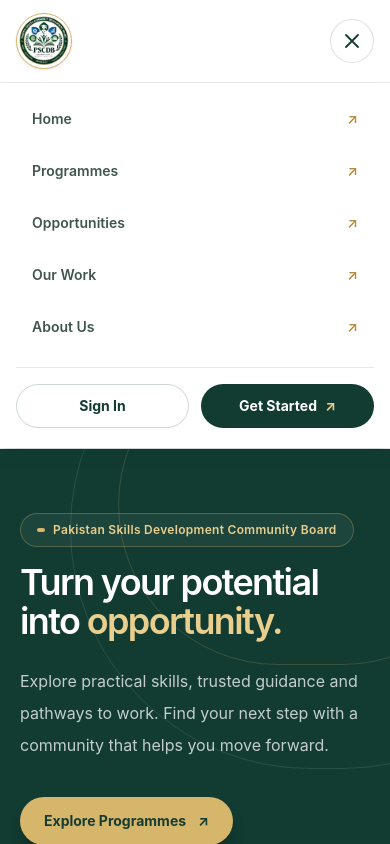
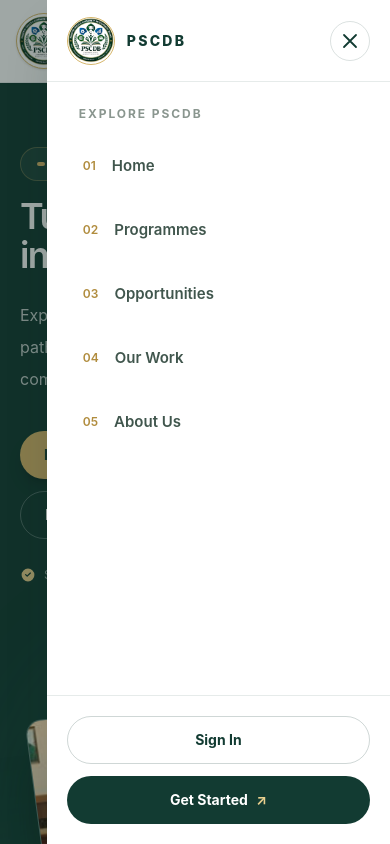
Before and after one commit to AzharSultan985/PSCDB_Project, a React app in the folder Frontend/: page / in a window 390 px wide. Both pictures are taken after a click on the button "Open navigation menu". Shown: the top 844 px of the page. Built offline with nearby package versions, Linux system fonts and the light colour scheme; the HTML template or start-up script is replaced by a standard one.

Commit message:
fixing navbar sidebar over floating

```diff
--- a/Frontend/MainLayout/Navbar.jsx
+++ b/Frontend/MainLayout/Navbar.jsx
@@ -1,11 +1,11 @@
-import { useEffect, useState } from "react";
+import { useEffect, useRef, useState } from "react";
 
 const links = [
-  { label: "Home", href: "#home" },
-  { label: "Programmes", href: "#programmes" },
-  { label: "Opportunities", href: "#opportunities" },
-  { label: "Our Work", href: "#our-work" },
-  { label: "About Us", href: "#about" },
+  { label: "Home", href: "/" },
+  { label: "Programmes", href: "/programmes" },
+  { label: "Opportunities", href: "/opportunities" },
+  { label: "Our Work", href: "/our-work" },
+  { label: "About Us", href: "/about" },
 ];
 
 function MenuIcon({ open }) {
@@ -32,39 +32,78 @@
   const [menuOpen, setMenuOpen] = useState(false);
   const [scrolled, setScrolled] = useState(false);
 
+  const menuButtonRef = useRef(null);
+  const closeButtonRef = useRef(null);
+  const drawerRef = useRef(null);
+
   useEffect(() => {
     function handleScroll() {
       setScrolled(window.scrollY > 12);
     }
 
+    handleScroll();
+    window.addEventListener("scroll", handleScroll, { passive: true });
+
+    return () => window.removeEventListener("scroll", handleScroll);
+  }, []);
+
+  useEffect(() => {
+    if (!menuOpen) return;
+
+    const previousOverflow = document.body.style.overflow;
+    document.body.style.overflow = "hidden";
+    closeButtonRef.current?.focus();
+
     function handleKeyDown(event) {
-      if (event.key === "Escape") setMenuOpen(false);
+      if (event.key === "Escape") {
+        setMenuOpen(false);
+        return;
       }
 
-    handleScroll();
-    window.addEventListener("scroll", handleScroll, { passive: true });
+      if (event.key === "Tab" && drawerRef.current) {
+        const focusableElements = drawerRef.current.querySelectorAll(
+          'a[href], button:not([disabled])'
+        );
+
+        const first = focusableElements[0];
+        const last = focusableElements[focusableElements.length - 1];
+
+        if (event.shiftKey && document.activeElement === first) {
+          event.preventDefault();
+          last?.focus();
+        } else if (!event.shiftKey && document.activeElement === last) {
+          event.preventDefault();
+          first?.focus();
+        }
+      }
+    }
+
     window.addEventListener("keydown", handleKeyDown);
 
     return () => {
-      window.removeEventListener("scroll", handleScroll);
+      document.body.style.overflow = previousOverflow;
       window.removeEventListener("keydown", handleKeyDown);
+      menuButtonRef.current?.focus();
     };
-  }, []);
+  }, [menuOpen]);
 
   function closeMenu() {
     setMenuOpen(false);
   }
 
   return (
+    <>
       <header
         className={`sticky top-0 z-50 border-b border-[#123b32]/10 bg-white/95 text-[#123b32] backdrop-blur-xl transition-shadow duration-300 ${
-        scrolled ? "shadow-md shadow-[#123b32]/10" : "shadow-sm shadow-[#123b32]/5"
+          scrolled
+            ? "shadow-md shadow-[#123b32]/10"
+            : "shadow-sm shadow-[#123b32]/5"
         }`}
       >
         <div className="mx-auto flex min-h-[82px] max-w-7xl items-center justify-between gap-5 px-4 sm:px-6 lg:px-10">
-        {/* Brand and logo */}
+          {/* Logo and brand */}
           <a
-          href="#home"
+            href="/"
             aria-label="PSCDB home"
             className="flex shrink-0 items-center gap-3 rounded-lg focus-visible:outline-2 focus-visible:outline-offset-4 focus-visible:outline-[#167a62]"
           >
@@ -106,16 +145,16 @@
           </nav>
 
           {/* Desktop actions */}
-        <div className="hidden shrink-0 items-center gap-5 md:flex">
+          <div className="hidden shrink-0 items-center gap-5 lg:flex">
             <a
-            href="#sign-in"
+              href="/sign-in"
               className="rounded-lg px-2 py-2 text-[13px] font-bold text-[#123b32] transition-colors hover:text-[#167a62] focus-visible:outline-2 focus-visible:outline-offset-4 focus-visible:outline-[#167a62]"
             >
               Sign In
             </a>
 
             <a
-            href="#programmes"
+              href="/register"
               className="inline-flex min-h-11 items-center gap-2 rounded-full bg-[#123b32] px-5 text-[13px] font-bold text-white shadow-md shadow-[#123b32]/15 transition hover:-translate-y-0.5 hover:bg-[#167a62] hover:shadow-lg focus-visible:outline-2 focus-visible:outline-offset-4 focus-visible:outline-[#d6b66b]"
             >
               Get Started
@@ -125,54 +164,125 @@
             </a>
           </div>
 
-        {/* Mobile menu button */}
+          {/* Mobile/tablet menu button */}
           <button
+            ref={menuButtonRef}
             type="button"
-          aria-label={menuOpen ? "Close navigation menu" : "Open navigation menu"}
+            aria-label={
+              menuOpen ? "Close navigation menu" : "Open navigation menu"
+            }
             aria-expanded={menuOpen}
-          aria-controls="pscdb-mobile-navigation"
+            aria-controls="pscdb-mobile-drawer"
             onClick={() => setMenuOpen((open) => !open)}
             className="grid h-11 w-11 place-items-center rounded-full border border-[#123b32]/15 bg-white text-[#123b32] transition hover:border-[#167a62]/40 hover:bg-[#f3f7f4] focus-visible:outline-2 focus-visible:outline-offset-2 focus-visible:outline-[#167a62] lg:hidden"
           >
             <MenuIcon open={menuOpen} />
           </button>
         </div>
+      </header>
 
-      {/* Mobile navigation */}
+      {/* Backdrop: sibling of header, covers the viewport */}
+      <button
+        type="button"
+        tabIndex={-1}
+        aria-hidden="true"
+        onClick={closeMenu}
+        className={`fixed inset-0 z-[60] cursor-default bg-[#10251f]/40 transition-[opacity,visibility] duration-300 lg:hidden ${
+          menuOpen ? "visible opacity-100" : "invisible opacity-0 delay-300"
+        }`}
+      />
+
+      {/* Right-side mobile drawer: sibling of header */}
+      <aside
+        id="pscdb-mobile-drawer"
+        ref={drawerRef}
+        role={menuOpen ? "dialog" : undefined}
+        aria-modal={menuOpen ? "true" : undefined}
+        aria-label="Mobile navigation"
+        aria-hidden={!menuOpen}
+        className={`fixed inset-y-0 right-0 z-[70] flex h-dvh w-[min(88vw,390px)] flex-col overflow-hidden bg-white shadow-2xl shadow-[#10251f]/20 transition-transform duration-300 ease-out motion-reduce:transition-none lg:hidden ${
+          menuOpen ? "translate-x-0" : "translate-x-full"
+        }`}
+      >
         {menuOpen && (
+          <>
+            {/* Drawer header */}
+            <div className="flex min-h-[82px] shrink-0 items-center justify-between border-b border-[#123b32]/10 px-5">
+              <a
+                href="/"
+                onClick={closeMenu}
+                className="flex items-center gap-3"
+              >
+                <img
+                  src="/logo.png"
+                  alt=""
+                  className="h-12 w-12 rounded-full border border-[#d6b66b] object-contain"
+                />
+                <span className="text-sm font-extrabold tracking-[0.16em] text-[#123b32]">
+                  PSCDB
+                </span>
+              </a>
+
+              <button
+                ref={closeButtonRef}
+                type="button"
+                aria-label="Close menu"
+                onClick={closeMenu}
+                className="grid h-10 w-10 place-items-center rounded-full border border-[#123b32]/15 text-[#123b32] transition hover:bg-[#f3f7f4] focus-visible:outline-2 focus-visible:outline-offset-2 focus-visible:outline-[#167a62]"
+              >
+                <MenuIcon open />
+              </button>
+            </div>
+
+            {/* Drawer links */}
             <nav
-          id="pscdb-mobile-navigation"
               aria-label="Mobile navigation"
-          className="border-t border-[#123b32]/10 bg-white px-4 pb-5 pt-3 shadow-lg shadow-[#123b32]/10 lg:hidden"
+              className="flex-1 overflow-y-auto px-5 py-6"
             >
-          <div className="mx-auto grid max-w-7xl gap-1">
-            {links.map((link) => (
+              <p className="mb-4 px-3 text-xs font-bold uppercase tracking-[0.16em] text-[#8a968f]">
+                Explore PSCDB
+              </p>
+
+              <div className="grid gap-2">
+                {links.map((link, index) => (
                   <a
                     key={link.href}
                     href={link.href}
                     onClick={closeMenu}
-                className="flex min-h-12 items-center justify-between rounded-xl px-4 text-sm font-semibold text-[#40564d] transition-colors hover:bg-[#f3f7f4] hover:text-[#123b32] focus-visible:outline-2 focus-visible:outline-[#167a62]"
+                    className="group flex min-h-14 items-center justify-between rounded-2xl px-4 text-[15px] font-semibold text-[#40564d] transition-all duration-200 hover:translate-x-1 hover:bg-[#f3f7f4] hover:text-[#123b32] focus-visible:outline-2 focus-visible:outline-[#167a62]"
                   >
+                    <span className="flex items-center gap-4">
+                      <span className="text-xs font-semibold text-[#b18d3f]">
+                        {String(index + 1).padStart(2, "0")}
+                      </span>
                       {link.label}
-                <span aria-hidden="true" className="text-[#b18d3f]">
+                    </span>
+
+                    <span
+                      aria-hidden="true"
+                      className="text-[#167a62] opacity-0 transition-opacity group-hover:opacity-100"
+                    >
                       ↗
                     </span>
                   </a>
                 ))}
+              </div>
+            </nav>
 
-            <div className="mt-3 grid grid-cols-2 gap-3 border-t border-[#123b32]/10 pt-4">
+            {/* Drawer actions */}
+            <div className="grid shrink-0 gap-3 border-t border-[#123b32]/10 p-5">
               <a
-                href="#sign-in"
+                href="/sign-in"
                 onClick={closeMenu}
-                className="flex min-h-11 items-center justify-center rounded-full border border-[#123b32]/20 text-sm font-bold text-[#123b32] transition hover:bg-[#f3f7f4] focus-visible:outline-2 focus-visible:outline-[#167a62]"
+                className="flex min-h-12 items-center justify-center rounded-full border border-[#123b32]/20 text-sm font-bold text-[#123b32] transition hover:bg-[#f3f7f4] focus-visible:outline-2 focus-visible:outline-[#167a62]"
               >
                 Sign In
               </a>
 
               <a
-                href="#programmes"
+                href="/register"
                 onClick={closeMenu}
-                className="flex min-h-11 items-center justify-center gap-2 rounded-full bg-[#123b32] text-sm font-bold text-white transition hover:bg-[#167a62] focus-visible:outline-2 focus-visible:outline-[#d6b66b]"
+                className="flex min-h-12 items-center justify-center gap-2 rounded-full bg-[#123b32] text-sm font-bold text-white transition hover:bg-[#167a62] focus-visible:outline-2 focus-visible:outline-[#d6b66b]"
               >
                 Get Started
                 <span aria-hidden="true" className="text-[#e8cf8e]">
@@ -180,9 +290,9 @@
                 </span>
               </a>
             </div>
-          </div>
-        </nav>
+          </>
         )}
-    </header>
+      </aside>
+    </>
   );
 }
--- a/Frontend/src/App.css
+++ b/Frontend/src/App.css
@@ -1,184 +1,8 @@
-.counter {
-  font-size: 16px;
-  padding: 5px 10px;
-  border-radius: 5px;
-  color: var(--accent);
-  background: var(--accent-bg);
-  border: 2px solid transparent;
-  transition: border-color 0.3s;
-  margin-bottom: 24px;
-
-  &:hover {
-    border-color: var(--accent-border);
-  }
-  &:focus-visible {
-    outline: 2px solid var(--accent);
-    outline-offset: 2px;
-  }
+#root {
+  width: 100%;
+  min-height: 100vh;
+  margin: 0;
+  padding: 0;
+  max-width: none;
+  text-align: left;
 }
-
-.hero {
-  position: relative;
-
-  .base,
-  .framework,
-  .vite {
-    inset-inline: 0;
-    margin: 0 auto;
-  }
-
-  .base {
-    width: 170px;
-    position: relative;
-    z-index: 0;
-  }
-
-  .framework,
-  .vite {
-    position: absolute;
-  }
-
-  .framework {
-    z-index: 1;
-    top: 34px;
-    height: 28px;
-    transform: perspective(2000px) rotateZ(300deg) rotateX(44deg) rotateY(39deg)
-      scale(1.4);
-  }
-
-  .vite {
-    z-index: 0;
-    top: 107px;
-    height: 26px;
-    width: auto;
-    transform: perspective(2000px) rotateZ(300deg) rotateX(40deg) rotateY(39deg)
-      scale(0.8);
-  }
-}
-
-#center {
-  display: flex;
-  flex-direction: column;
-  gap: 25px;
-  place-content: center;
-  place-items: center;
-  flex-grow: 1;
-
-  @media (max-width: 1024px) {
-    padding: 32px 20px 24px;
-    gap: 18px;
-  }
-}
-
-#next-steps {
-  display: flex;
-  border-top: 1px solid var(--border);
-  text-align: left;
-
-  & > div {
-    flex: 1 1 0;
-    padding: 32px;
-    @media (max-width: 1024px) {
-      padding: 24px 20px;
-    }
-  }
-
-  .icon {
-    margin-bottom: 16px;
-    width: 22px;
-    height: 22px;
-  }
-
-  @media (max-width: 1024px) {
-    flex-direction: column;
-    text-align: center;
-  }
-}
-
-#docs {
-  border-right: 1px solid var(--border);
-
-  @media (max-width: 1024px) {
-    border-right: none;
-    border-bottom: 1px solid var(--border);
-  }
-}
-
-#next-steps ul {
-  list-style: none;
-  padding: 0;
-  display: flex;
-  gap: 8px;
-  margin: 32px 0 0;
-
-  .logo {
-    height: 18px;
-  }
-
-  a {
-    color: var(--text-h);
-    font-size: 16px;
-    border-radius: 6px;
-    background: var(--social-bg);
-    display: flex;
-    padding: 6px 12px;
-    align-items: center;
-    gap: 8px;
-    text-decoration: none;
-    transition: box-shadow 0.3s;
-
-    &:hover {
-      box-shadow: var(--shadow);
-    }
-    .button-icon {
-      height: 18px;
-      width: 18px;
-    }
-  }
-
-  @media (max-width: 1024px) {
-    margin-top: 20px;
-    flex-wrap: wrap;
-    justify-content: center;
-
-    li {
-      flex: 1 1 calc(50% - 8px);
-    }
-
-    a {
-      width: 100%;
-      justify-content: center;
-      box-sizing: border-box;
-    }
-  }
-}
-
-#spacer {
-  height: 88px;
-  border-top: 1px solid var(--border);
-  @media (max-width: 1024px) {
-    height: 48px;
-  }
-}
-
-.ticks {
-  position: relative;
-  width: 100%;
-
-  &::before,
-  &::after {
-    content: '';
-    position: absolute;
-    top: -4.5px;
-    border: 5px solid transparent;
-  }
-
-  &::before {
-    left: 0;
-    border-left-color: var(--border);
-  }
-  &::after {
-    right: 0;
-    border-right-color: var(--border);
-  }
-}
--- a/Frontend/src/index.css
+++ b/Frontend/src/index.css
@@ -1 +1,14 @@
 @import "tailwindcss";
+
+html,
+body,
+#root {
+  width: 100%;
+  min-height: 100%;
+}
+
+body {
+  min-width: 320px;
+  min-height: 100vh;
+  margin: 0;
+}
```
Lines whose indentation alone changed are shown as unchanged.
